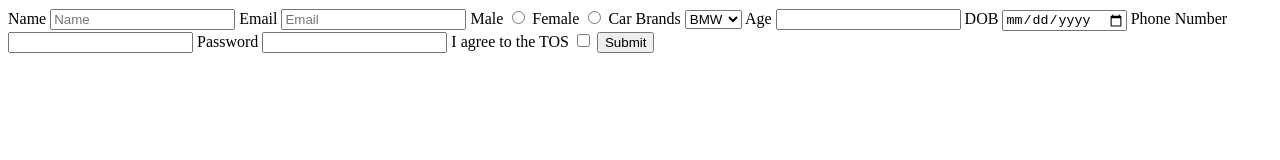
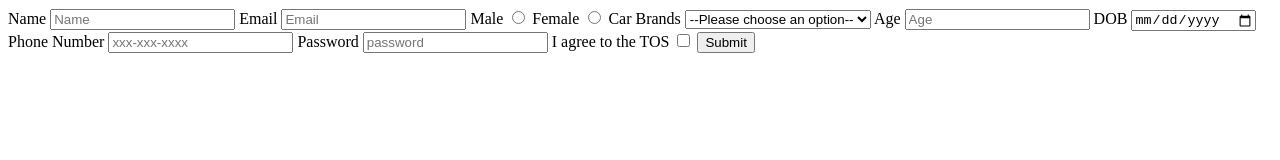
Before and after one commit to acciojob/signup-form-car-khushibuilds-dev, a website: page main.html in a window 1280 px wide. Drawn offline with Linux system fonts and the light colour scheme.

Commit message:
created a submission

```diff
--- a/main.html
+++ b/main.html
@@ -25,7 +25,8 @@
 
 
         <label for="cars">Car Brands</label>
-		<select placeholder="--Please choose an option--" id="cars" required>
+		<select id="cars" required>
+			<option value="" disabled selected>--Please choose an option--</option>
 			<option>BMW</option>
 			<option>Audi</option>
 			<option>Thaar</option>
@@ -33,7 +34,7 @@
 		</select>
 
 		<label for="age">Age</label>
-		<input type="number" required id="age" palceholder="Age">
+		<input type="number" required id="age" placeholder="Age">
 
 
 		<label for="dob">DOB</label>
@@ -41,11 +42,11 @@
 
 
 		<label for="tel">Phone Number</label>
-		<input type="tel" required id="tel" palceholder="xxx-xxx-xxxx">
+		<input type="tel" required id="tel" placeholder="xxx-xxx-xxxx">
 
 
 		<label for="password">Password</label>
-		<input type="password" required id="password" palceholder="password">
+		<input type="password" required id="password" placeholder="password">
 
 
 		<label for="tos">I agree to the TOS</label>
```
